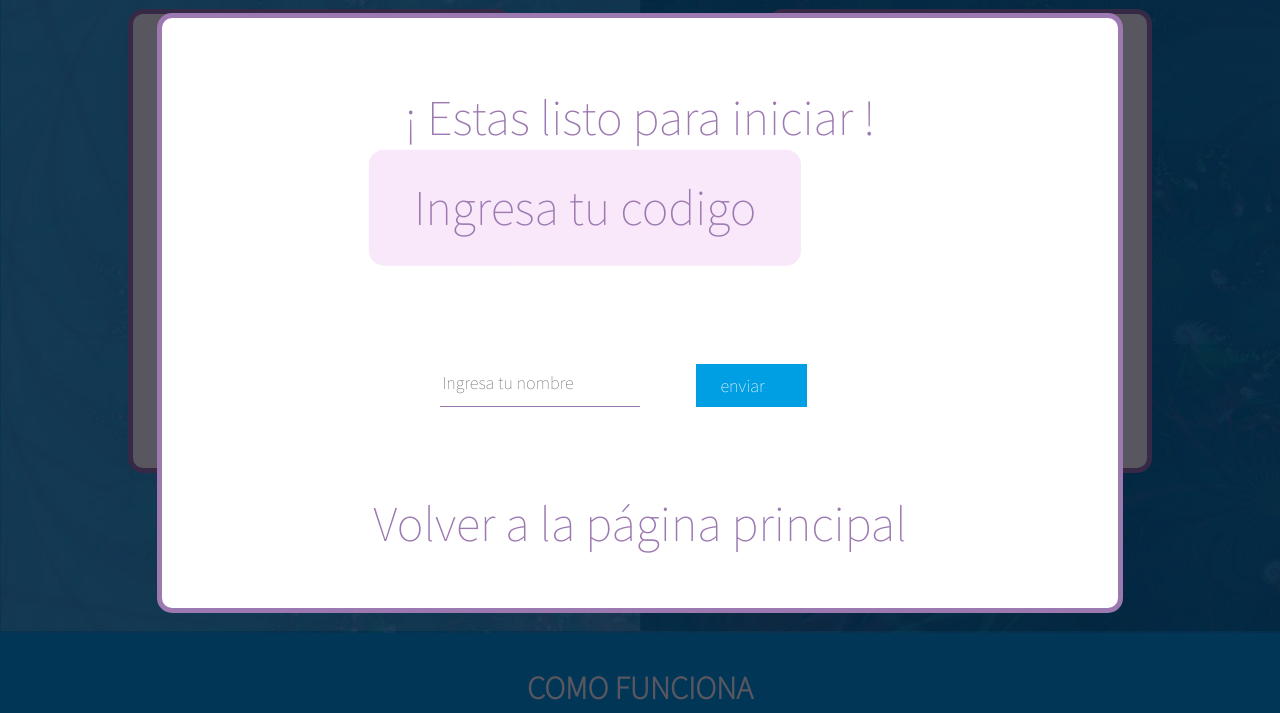
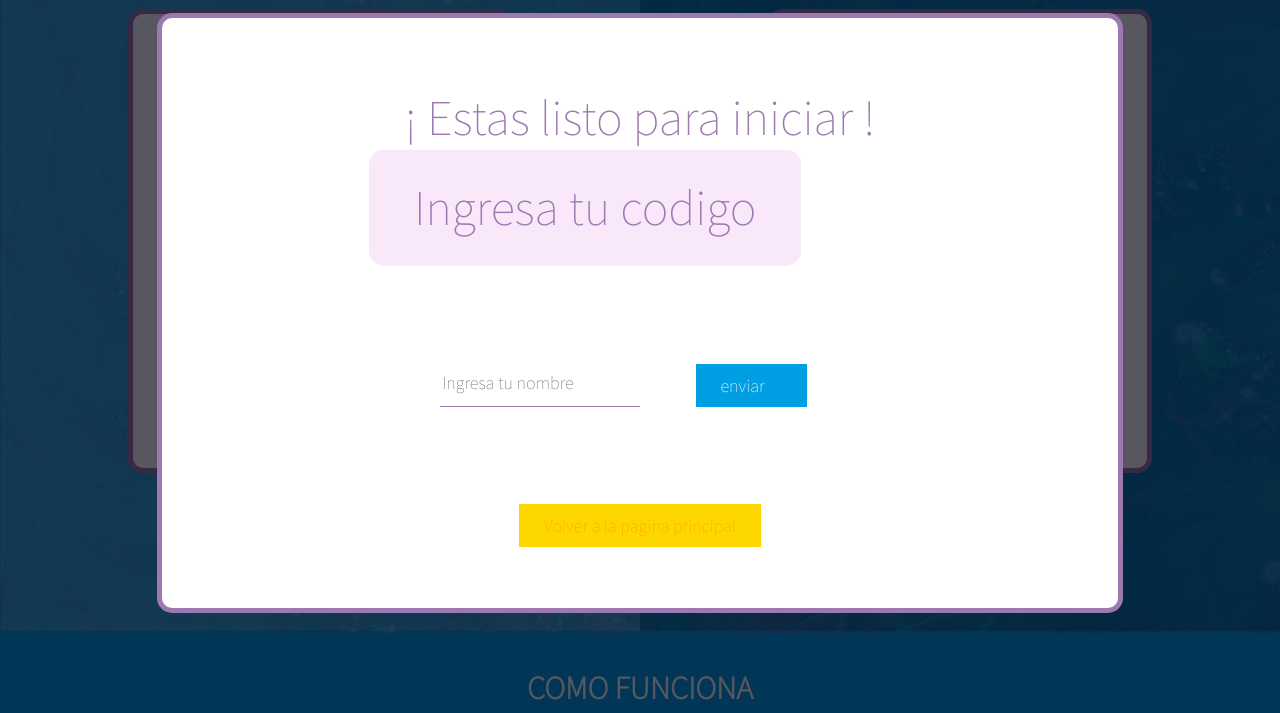
Before and after one commit to Lic-JohnM/Sumate, a plain HTML site: page index.html in a window 1280 px wide. Both pictures are taken after a click on the element "INGRESA". Shown: the part 87-800 px from the top of the page. Drawn offline with nearby package versions, Linux system fonts and the light colour scheme; some packages are replaced by stand-ins of ours; a script that the page names is missing.

Commit message:
Update header.css

```diff
--- a/css/header.css
+++ b/css/header.css
@@ -106,7 +106,7 @@
 
 }
 
-#overlay>#c1>#enviarc>#volver{
+#overlay>#c1>#volver{
 
     margin-left: 25%;
     margin-right:25%;
```
